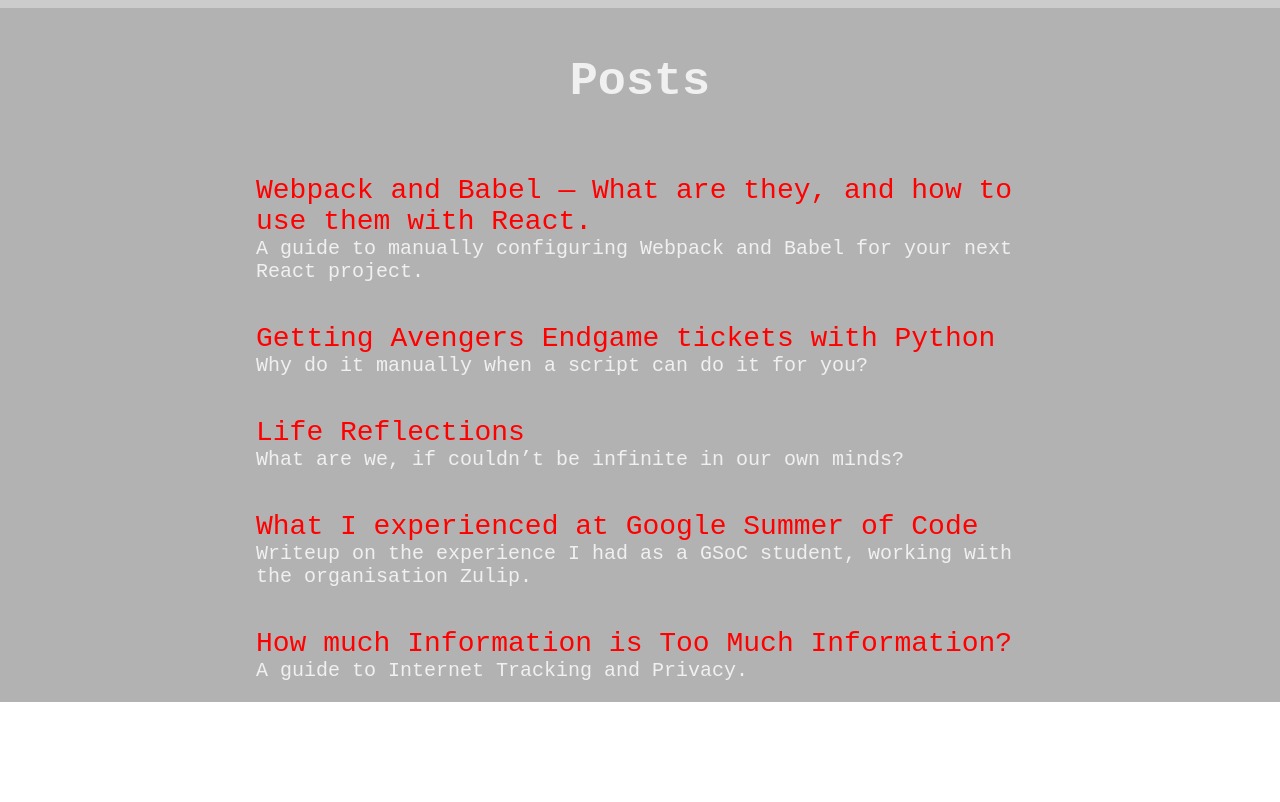
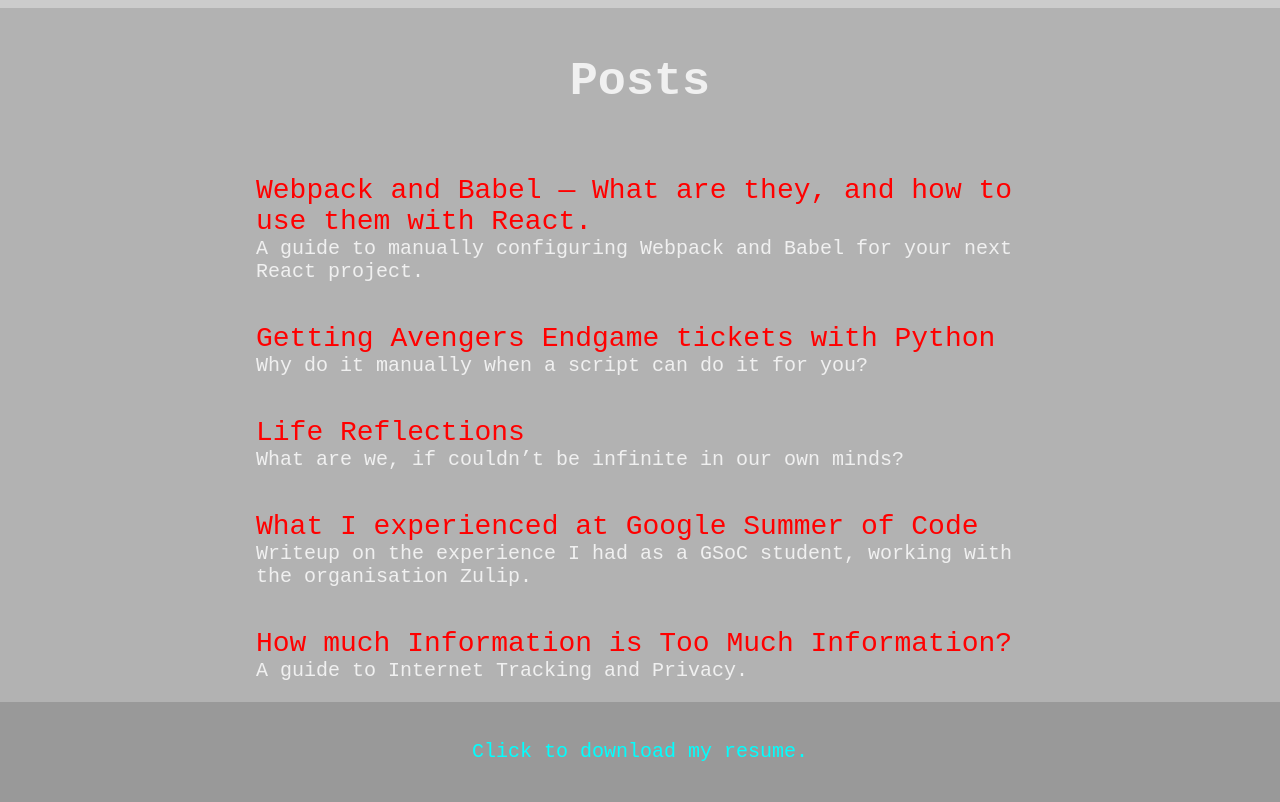
Before and after one commit to agzuniverse/agzuniverse.github.io, a plain HTML site: page index.html in a window 1280 px wide. Shown: the part 1997-2799 px from the top of the page. Before the commit the page ends 2699 px from the top, so only its background shows below. Drawn offline with nearby package versions, Linux system fonts and the light colour scheme; animation ran at ten frames a second.

Commit message:
Added footer with resume

```diff
--- a/index.css
+++ b/index.css
@@ -173,6 +173,16 @@
   color: cyan;
 }
 
+.footer {
+  background-color: rgba(0, 0, 0, 0.4);
+  height: 100px;
+  font-size: 0.5rem;
+  color: cyan;
+  display: flex;
+  align-items: center;
+  justify-content: center;
+}
+
 @media only screen and (max-device-width: 768px) {
   html {
     font-size: 30px;
--- a/index.html
+++ b/index.html
@@ -259,6 +259,10 @@
         <span>A guide to Internet Tracking and Privacy.</span>
       </div>
     </div>
+
+    <footer class="footer">
+      <a href="./static/AswinG_Resume.pdf">Click to download my resume.</a>
+    </footer>
   </body>
 
   <script src="jquery.min.js"></script>
```
Also changed, not shown: 1 other file.
